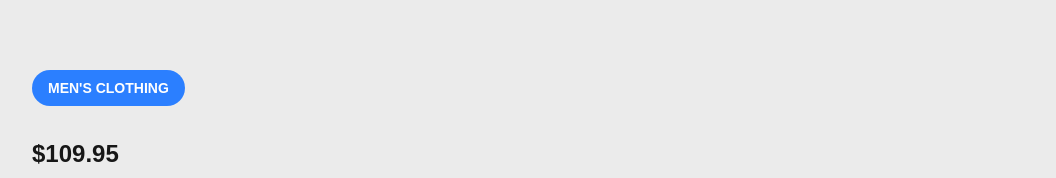
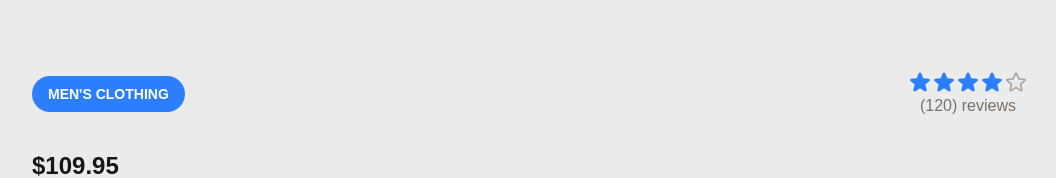
Before and after one commit to filipecheverrya/fake-store-frontend, a Next.js app: page /products/1 in a window 1280 px wide. Shown: the part 498-676 px from the top of the page, without its empty margins (110-1166 px from the left). Built offline with nearby package versions, Linux system fonts and the light colour scheme.

Commit message:
feat: enhance product page with star rating display and review count

```diff
--- a/app/products/[id]/page.tsx
+++ b/app/products/[id]/page.tsx
@@ -1,6 +1,8 @@
 import Image from 'next/image'
 import Link from 'next/link'
 import { ArrowLeftIcon } from '@heroicons/react/20/solid'
+import { StarIcon } from '@heroicons/react/24/outline'
+import { StarIcon as StarIconSolid } from '@heroicons/react/24/solid'
 import { Metadata } from 'next'
 
 import { getProductById } from '@/services/fake-api'
@@ -30,6 +32,13 @@ export default async function ProductPage({ params }: ProductPageType) {
   const { id } = await params
   const data = await getProductById({ id })
 
+  const filledCount = Math.max(0, Math.min(5, Math.round(data?.rating.rate || 0)))
+  const emptyCount = 5 - filledCount
+  const stars = [
+    ...Array(filledCount).fill(1),
+    ...Array(emptyCount).fill(0)
+  ]
+
   return (
     <div className='flex flex-col gap-4 px-4 md:gap-8 mb-12'>
       <nav className="mt-4">
@@ -51,9 +60,27 @@ export default async function ProductPage({ params }: ProductPageType) {
           className="w-fit max-h-90 mx-auto"
         />
       </picture>
-      <span className="bg-blue-500 text-white font-semibold py-2 px-4 rounded-full uppercase text-sm w-fit">
-        {data?.category}
-      </span>
+      <div className="flex justify-between items-center">
+        <span className="bg-blue-500 text-white font-semibold py-2 px-4 rounded-full uppercase text-sm w-fit">
+          {data?.category}
+        </span>
+        <div className="flex flex-col items-center">
+          <ul className="flex">
+            {stars.map((star, index) => (
+              <li key={index}>
+                {star === 1 ? (
+                  <StarIconSolid className="w-6 text-blue-500" />
+                ) : (
+                  <StarIcon className="w-6 text-stone-400" />
+                )}
+              </li>
+            ))}
+          </ul>
+          <p className="text-stone-500">
+            ({data?.rating.count}) reviews
+          </p>
+        </div>
+      </div>
       <p className="text-2xl font-semibold">
         {new Intl.NumberFormat('en-US', { style: 'currency', currency: 'USD' }).format(data?.price || 0)}
       </p>
--- a/eslint.config.mjs
+++ b/eslint.config.mjs
@@ -13,6 +13,11 @@ const eslintConfig = defineConfig([
     "build/**",
     "next-env.d.ts",
   ]),
+  {
+    "rules": {
+      "@next/next/no-html-link-for-pages": "off"
+    }
+  }
 ]);
 
 export default eslintConfig;
--- a/types/global.d.ts
+++ b/types/global.d.ts
@@ -7,6 +7,10 @@ type ProductType = {
   description: string
   category: string
   image: string
+  rating: {
+    rate: bumber
+    count: nunmber
+  }
 }
 
 type ListProductsType = ProductType[]
```
